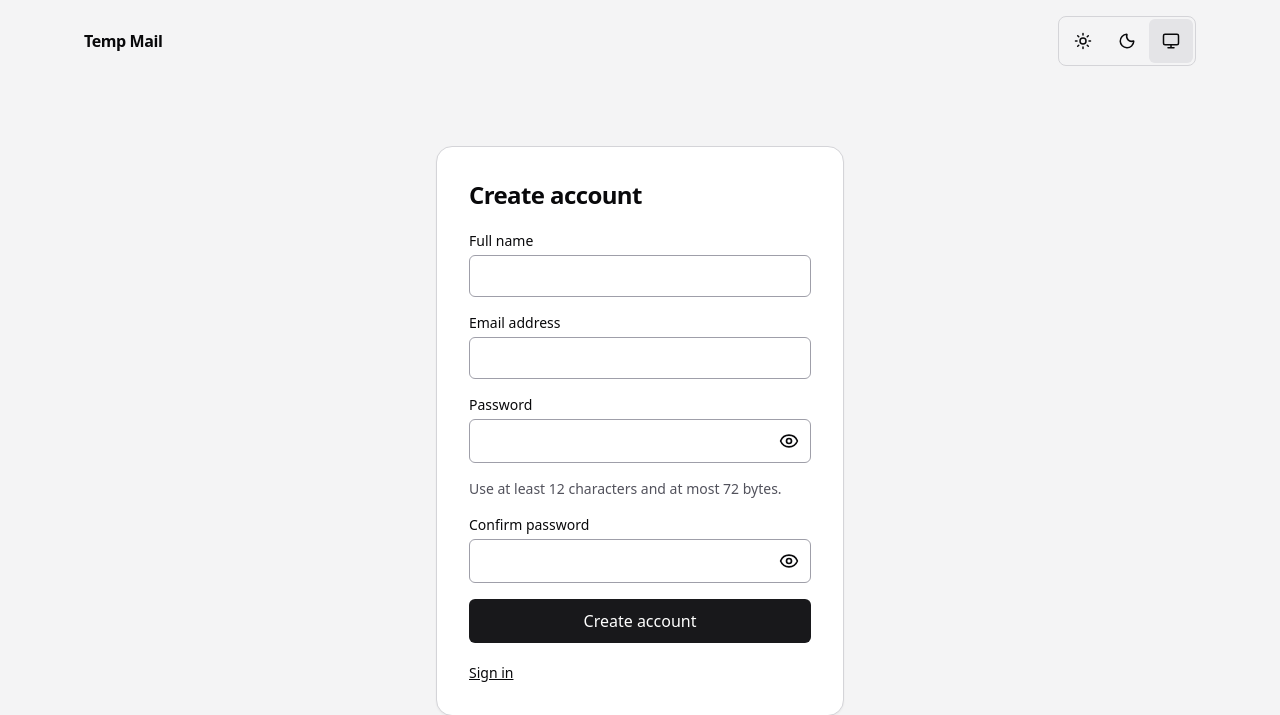
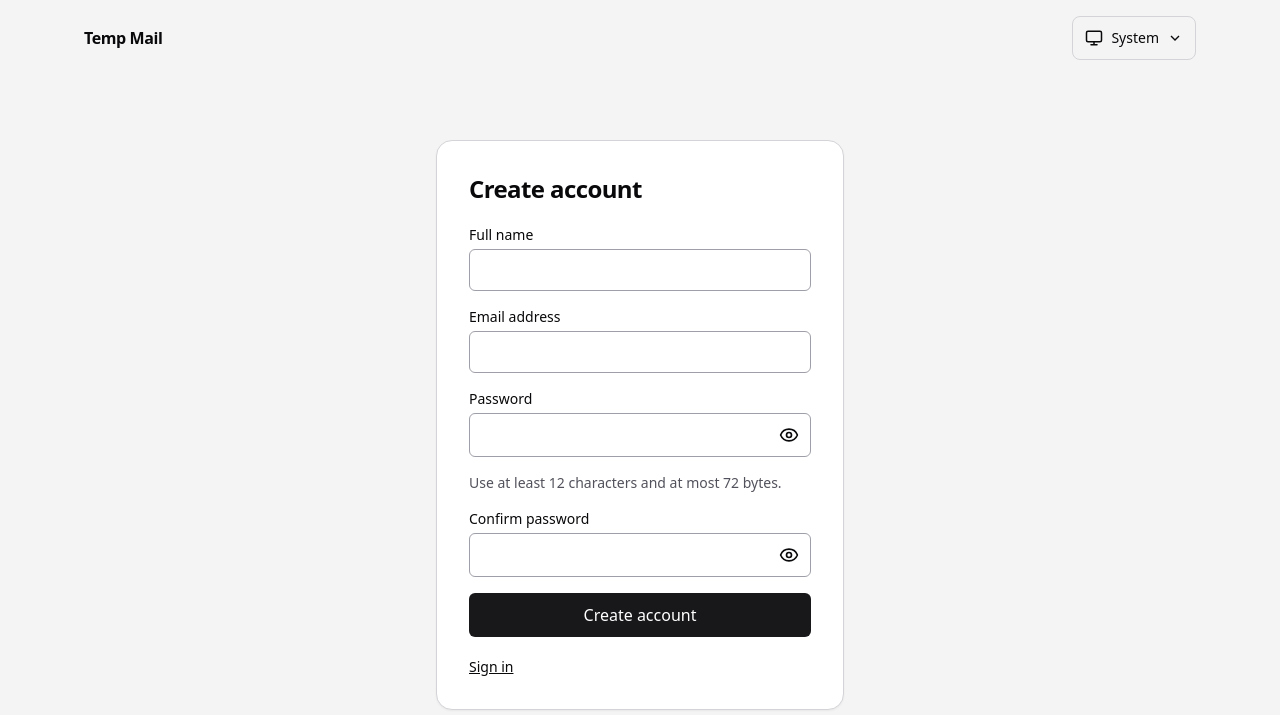
Before and after one commit to sufiralight/temp-mail-premium, a Laravel app: page /register in a window 1280 px wide. Shown: the top 715 px of the page. Run offline with Laravel 12, Linux system fonts and the light colour scheme; style sheets or scripts are compiled from the project's sources.

Commit message:
Refine installer layout and shared appearance dropdown

```diff
--- a/resources/js/app.js
+++ b/resources/js/app.js
@@ -9,7 +9,13 @@ function apply() {
     root.classList.toggle('dark', dark);
     root.dataset.appearance = mode;
     document.querySelectorAll('[data-appearance-mode]').forEach(button => {
-        button.setAttribute('aria-pressed', String(button.dataset.appearanceMode === mode));
+        const selected = button.dataset.appearanceMode === mode;
+        button.setAttribute('aria-pressed', String(selected));
+        button.querySelector('[data-appearance-check]').toggleAttribute('hidden', !selected);
+        if (selected) {
+            const current = button.closest('[data-appearance-dropdown]').querySelector('[data-appearance-current]');
+            current.replaceChildren(button.firstElementChild.cloneNode(true), button.querySelector('span').cloneNode(true));
+        }
     });
 }
 
@@ -18,6 +24,22 @@ document.querySelectorAll('[data-appearance-mode]').forEach(button => {
         mode = button.dataset.appearanceMode;
         try { localStorage.setItem(key, mode); } catch {}
         apply();
+        const dropdown = button.closest('[data-appearance-dropdown]');
+        dropdown.open = false;
+        dropdown.querySelector('summary').focus();
+    });
+});
+
+document.querySelectorAll('[data-appearance-dropdown]').forEach(dropdown => {
+    dropdown.addEventListener('keydown', event => {
+        if (event.key === 'Escape' && dropdown.open) {
+            event.preventDefault();
+            dropdown.open = false;
+            dropdown.querySelector('summary').focus();
+        }
+    });
+    document.addEventListener('click', event => {
+        if (!dropdown.contains(event.target)) dropdown.open = false;
     });
 });
 
--- a/resources/views/components/appearance.blade.php
+++ b/resources/views/components/appearance.blade.php
@@ -1,7 +1,13 @@
-<div role="group" aria-label="{{ __('Appearance') }}" class="inline-flex rounded-lg border border-zinc-300 p-0.5 dark:border-zinc-700">
+<details data-appearance-dropdown class="relative z-10">
+    <summary class="flex min-h-11 cursor-pointer list-none items-center gap-2 rounded-lg border border-zinc-300 px-3 text-sm focus-visible:outline-2 dark:border-zinc-700 [&::-webkit-details-marker]:hidden">
+        <span class="sr-only">{{ __('Appearance') }}</span>
+        <span data-appearance-current class="inline-flex items-center gap-2">{{ __('System') }}</span>
+        <svg aria-hidden="true" class="size-4" viewBox="0 0 24 24" fill="none" stroke="currentColor" stroke-width="2"><path d="m6 9 6 6 6-6"/></svg>
+    </summary>
+    <div role="group" aria-label="{{ __('Appearance') }}" class="absolute end-0 top-full mt-1 grid w-40 rounded-lg border border-zinc-300 bg-white p-1 shadow-lg dark:border-zinc-700 dark:bg-zinc-800">
     @foreach (['light' => __('Light'), 'dark' => __('Dark'), 'system' => __('System')] as $mode => $label)
         <button type="button" data-appearance-mode="{{ $mode }}" aria-label="{{ $label }}" title="{{ $label }}" aria-pressed="{{ $mode === 'system' ? 'true' : 'false' }}"
-            class="grid size-11 place-items-center rounded-md focus-visible:outline-2 aria-pressed:bg-zinc-200 dark:aria-pressed:bg-zinc-700">
+            class="flex min-h-11 items-center gap-2 rounded-md px-2 text-sm hover:bg-zinc-100 focus-visible:outline-2 dark:hover:bg-zinc-700">
             <svg aria-hidden="true" width="18" height="18" viewBox="0 0 24 24" fill="none" stroke="currentColor" stroke-width="2" stroke-linecap="round" stroke-linejoin="round">
                 @switch($mode)
                     @case('light')
@@ -14,6 +20,9 @@
                         <rect width="20" height="14" x="2" y="3" rx="2"/><path d="M12 17v4m-4 0h8"/>
                 @endswitch
             </svg>
+            <span>{{ $label }}</span>
+            <svg data-appearance-check aria-hidden="true" @if($mode !== 'system') hidden @endif class="ms-auto size-4" viewBox="0 0 24 24" fill="none" stroke="currentColor" stroke-width="2"><path d="m5 12 4 4L19 6"/></svg>
         </button>
     @endforeach
-</div>
+    </div>
+</details>
--- a/resources/views/components/installer-layout.blade.php
+++ b/resources/views/components/installer-layout.blade.php
@@ -12,11 +12,11 @@
     @endif
 </head>
 <body class="min-h-screen bg-zinc-100 text-zinc-950 dark:bg-zinc-900 dark:text-zinc-100">
-    <header class="mx-auto flex max-w-6xl justify-end px-5 py-4">
+    <header class="mx-auto flex max-w-6xl justify-end px-4 py-2">
         <x-appearance />
     </header>
-    <main class="mx-auto max-w-xl px-5 py-12 sm:py-20">
-        <h1 class="mb-6 text-3xl font-semibold tracking-tight">{{ $title }}</h1>
+    <main class="mx-auto max-w-xl px-4 pt-3 pb-8 sm:pt-5">
+        <h1 class="mb-2 text-3xl font-semibold tracking-tight">{{ $title }}</h1>
         {{ $slot }}
     </main>
 </body>
```
Also changed, not shown: AGENTS.md (+2 -0 lines), agents/frontend.md (+2 -0 lines), agents/testing.md (+2 -0 lines), docs/components.md (+2 -0 lines), docs/design-system.md (+2 -0 lines), docs/installation.md (+2 -0 lines), docs/testing.md (+2 -0 lines), resources/views/installation/database.blade.php (+5 -5 lines), tests/Feature/AuthenticationTest.php (+1 -0 lines), tests/Feature/InstallerTest.php (+1 -0 lines).
